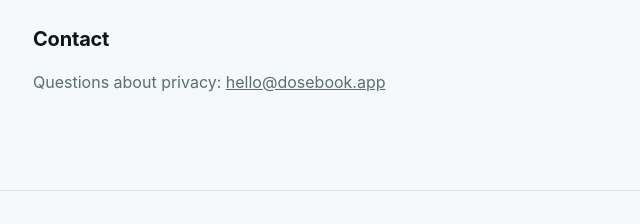
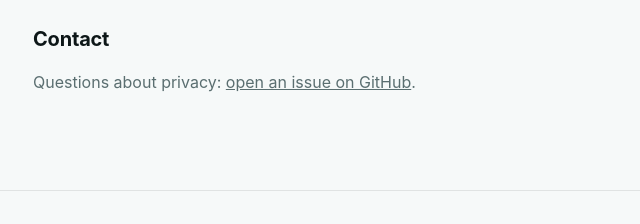
Before and after one commit to Fybre/dosebook-web, a plain HTML site: page privacy.html in a window 1280 px wide. Shown: the part 1848-2072 px from the top of the page, 247-887 px from the left. Drawn offline with Linux system fonts and the light colour scheme.

Commit message:
Mac download links to the latest release; privacy contact points to GitHub issues
Co-Authored-By: Claude Sonnet 5.5 <noreply@anthropic.com>

```diff
--- a/privacy.html
+++ b/privacy.html
@@ -55,7 +55,7 @@
   <p>If this policy changes, the date above changes with it.</p>
 
   <h2>Contact</h2>
-  <p>Questions about privacy: <a href="mailto:hello@dosebook.app">hello@dosebook.app</a></p>
+  <p>Questions about privacy: <a href="https://github.com/Fybre/dosebook/issues">open an issue on GitHub</a>.</p>
 </main>
 <footer><p class="small"><a href="./">Dosebook</a> &middot; &copy; 2026 Dosebook</p></footer>
 </body>
```
Also changed, not shown: index.html (+1 -1 lines).
